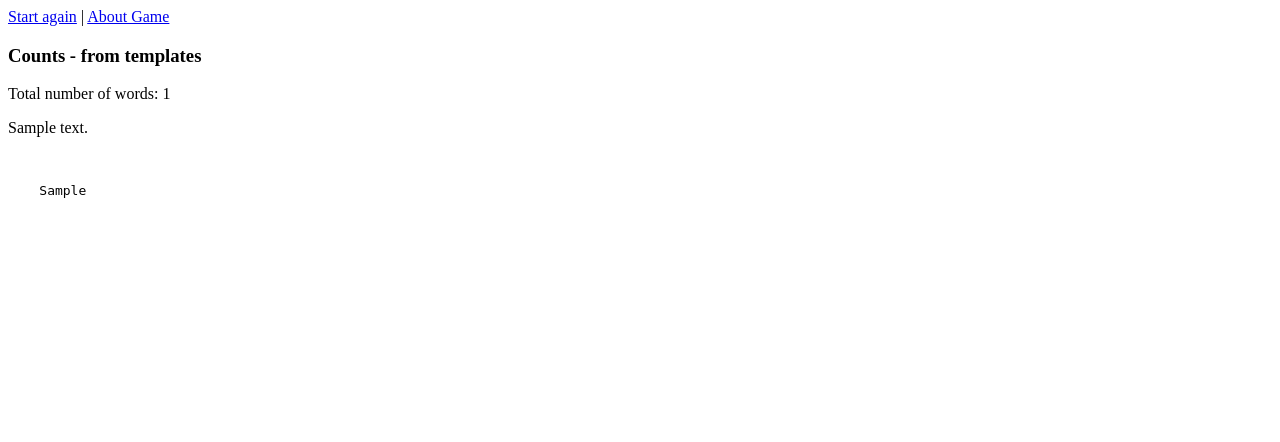
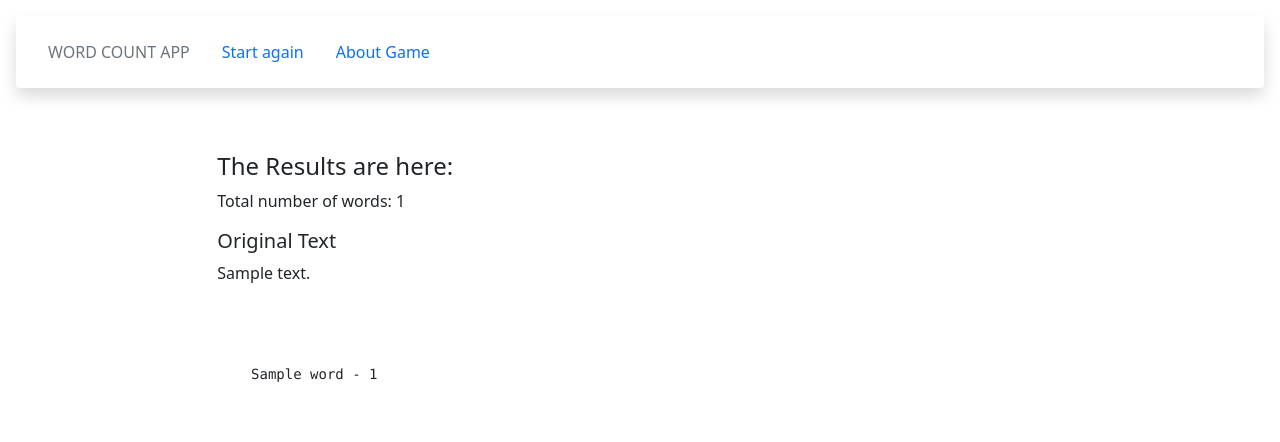
Before and after one commit to searchs/word-count-django, a Django app: template templates/count.html in a window 1280 px wide. Shown: the top 442 px of the page. Run offline with Django 4.2, Linux system fonts and the light colour scheme; the template is opened without the code that fills it: most values are stand-ins (such as "Sample title", 1, 10 or a date in 2020); some libraries are stand-ins or nearby versions.

Commit message:
Use the same HTML structure for all pages.

```diff
--- a/templates/count.html
+++ b/templates/count.html
@@ -1,15 +1,59 @@
-<p>
-  <a href="{% url 'home' %}">Start again</a> | <a href={% url 'about' %}>About Game</a>
-</p>
+<!DOCTYPE html>
+<html lang="en">
+  <head>
+    <meta charset="UTF-8" />
+    <meta name="viewport" content="width=device-width, initial-scale=1.0" />
+    <meta http-equiv="X-UA-Compatible" content="ie=edge" />
+    <meta name="Description" content="Enter your description here" />
+    <link
+      rel="stylesheet"
+      href="https://cdnjs.cloudflare.com/ajax/libs/twitter-bootstrap/5.1.0/css/bootstrap.min.css"
+    />
+    <link
+      rel="stylesheet"
+      href="https://cdnjs.cloudflare.com/ajax/libs/font-awesome/5.15.4/css/all.min.css"
+    />
+    <link rel="stylesheet" href="assets/css/style.css" />
+    <title>Django Appy</title>
+  </head>
+  <body>
+     <header class="p-3 bg-primary-subtle">
+        <ul class="nav shadow p-3 mb-5 bg-body-tertiary rounded">
+             <li class="nav-item">
+    <a class="nav-link disabled" aria-disabled="true">WORD COUNT APP</a>
+  </li>
+  <li class="nav-item">
+    <a  class="nav-link active" aria-current="page" href="{% url 'home' %}">Start again</a>
+  </li>
+  <li class="nav-item">
+    <a class="nav-link" href={% url 'about' %}>About Game</a>
+  </li>
 
-<h3>Counts - from templates</h3>
+
+</ul>
+    </header>
+    <div class=
+    <div class="container">
+<div class="row">
+
+<div class="col-md-8 offset-md-2">
+<h4>The Results are here:</h4>
 
 <p>Total number of words: {{ word_count }}</p>
-<p>{{ fulltext }}</p>
+<h5>Original Text</h5>
+<p>
+    {{ fulltext }}</p>
 <p>
   <pre>
     <code class="language-js line-numbers">
-    {{ word_dict }}
+    {% for word, count in word_dict %}
+    {{ word }} - {{ count }}
+    {% endfor %}
     </code>
 </pre>
 </p>
+</div>
+</div>
+</div>
+</body>
+</html>
```
Also changed, not shown: templates/about.html (+20 -19 lines), templates/home.html (+17 -8 lines), wordcount/views.py (+8 -2 lines), README.md (added).
